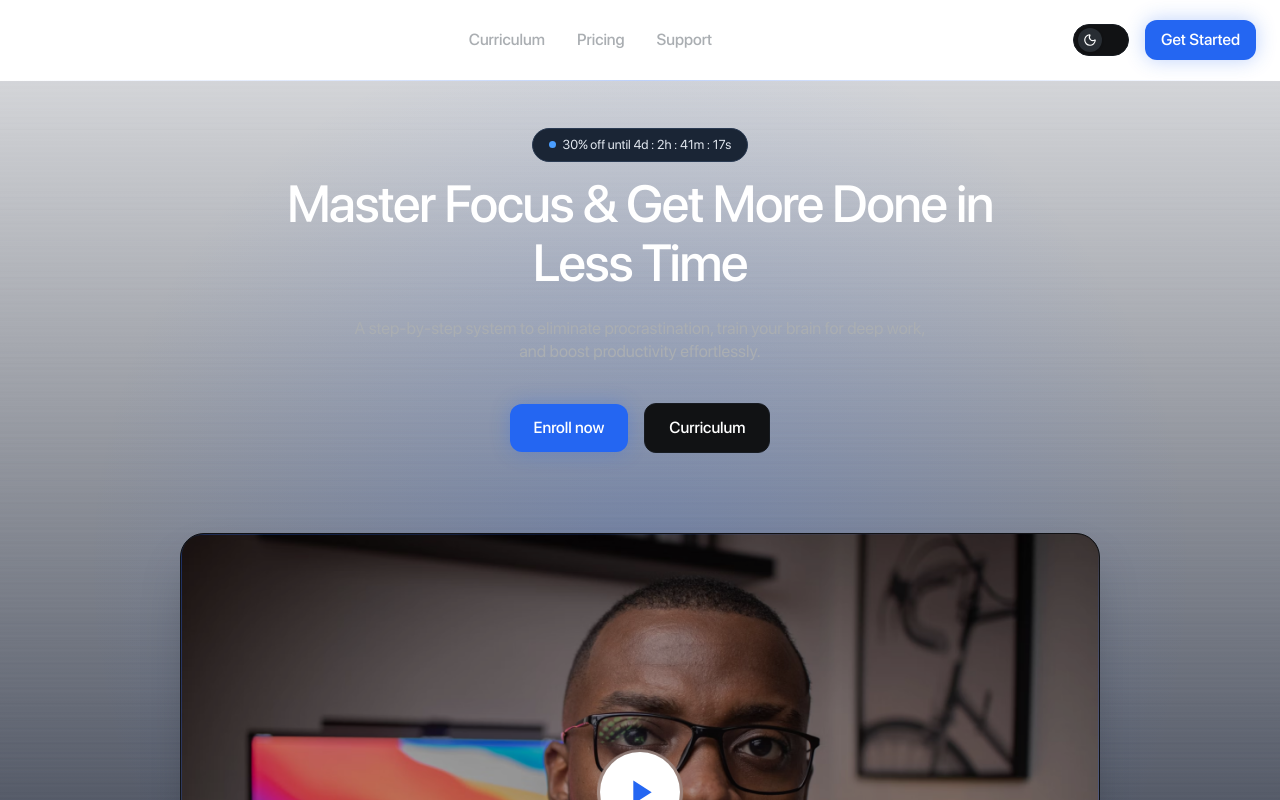
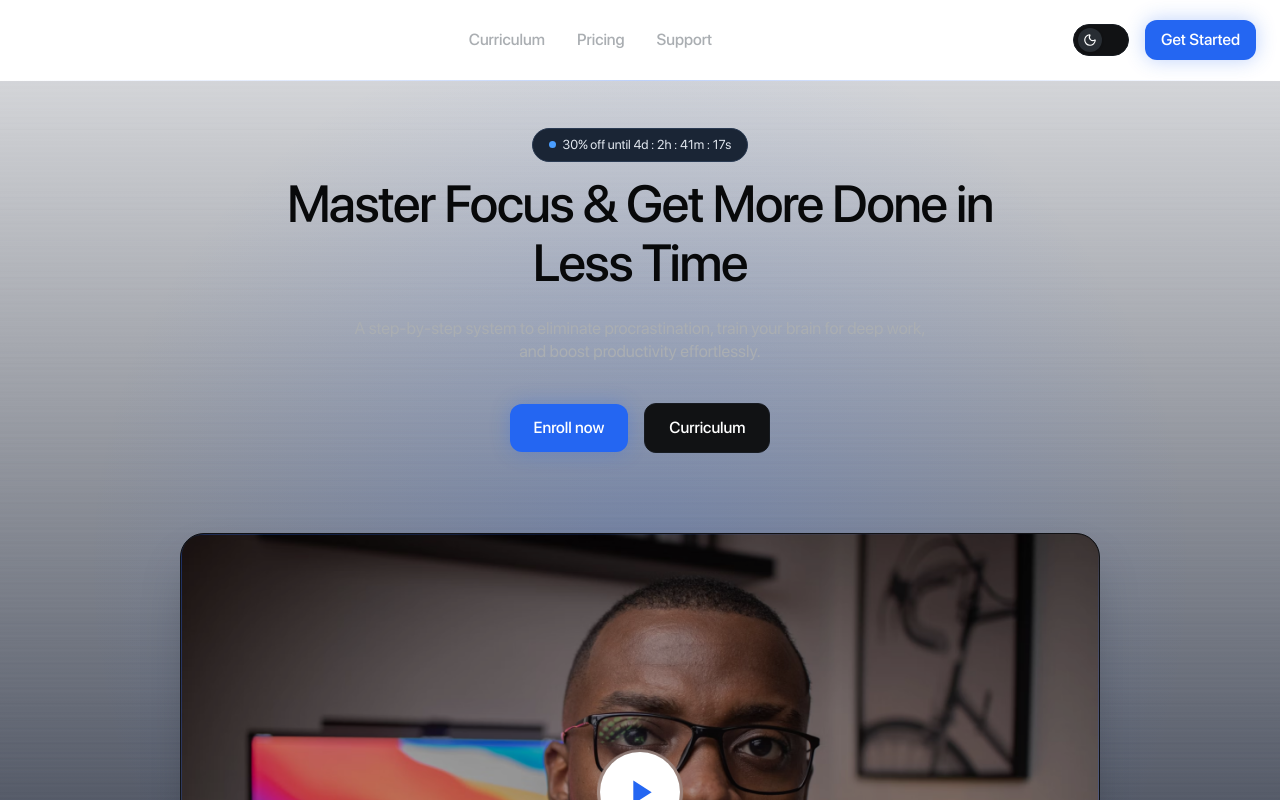
Before and after one commit to mahbubnoyon506/wamac-assessment, a Next.js app: page / in a window 1280 px wide. Shown: the top 800 px of the page. Built offline with nearby package versions, Linux system fonts and the light colour scheme.

Commit message:
Theme switching feature removed

```diff
--- a/app/components/CurriculumSection.tsx
+++ b/app/components/CurriculumSection.tsx
@@ -168,7 +168,7 @@ export const CurriculumSection = () => {
           </div>
 
           {/* RIGHT: CTA Card */}
-          <div className="lg:col-span-5 bg-neutral-900/40 border border-neutral-800 rounded-[40px] p-8 md:p-12 sticky top-24">
+          <div className="lg:col-span-5 bg-neutral-900/40 border border-neutral-800 rounded-[40px] p-5 md:p-12 top-24">
             <h3 className="text-3xl font-medium text-white mb-12">
               Not only video lessons!
             </h3>
@@ -189,7 +189,7 @@ export const CurriculumSection = () => {
                 </li>
               ))}
             </ul>
-            <Button className="w-full bg-blue-600 hover:bg-blue-700 text-white h-16 rounded-2xl text-lg font-medium shadow-[0_0_20px_rgba(37,99,235,0.2)]">
+            <Button variant="primary" className="w-full text-md rounded-2xl">
               Enroll now
             </Button>
           </div>
--- a/app/globals.css
+++ b/app/globals.css
@@ -102,7 +102,7 @@
   --color-neutral-950: var(--neutral-950);
 
   --color-alpha-white-30: var(--alpha-white-30);
-  --color-alpha-blue-0: var(--alpha--0);
+  --color-alpha-blue-0: var(--alpha-blue-0);
   --color-alpha-blue-15: var(--alpha-blue-15);
   --color-alpha-gray-30: var(--alpha-gray-30);
   --color-alpha-black-20: var(--alpha-black-20);
--- a/app/layout.tsx
+++ b/app/layout.tsx
@@ -27,18 +27,14 @@ export default function RootLayout({
   children: React.ReactNode;
 }) {
   return (
-    <html
-      lang="en"
-      suppressHydrationWarning
-      className={`dark ${sfPro.variable}`}
-    >
-      <ThemeProvider attribute="class" defaultTheme="dark">
-        <body className="font-sans antialiased bg-neutral-950 text-white selection:bg-primary-500/30">
-          <Navbar />
-          {children}
-          <Footer />
-        </body>
-      </ThemeProvider>
+    <html lang="en" suppressHydrationWarning className={sfPro.variable}>
+      {/* <ThemeProvider attribute="class" defaultTheme="dark"> */}
+      <body className="font-sans antialiased bg-background text-foreground selection:bg-primary-500/30">
+        <Navbar />
+        {children}
+        <Footer />
+      </body>
+      {/* </ThemeProvider> */}
     </html>
   );
 }
```
